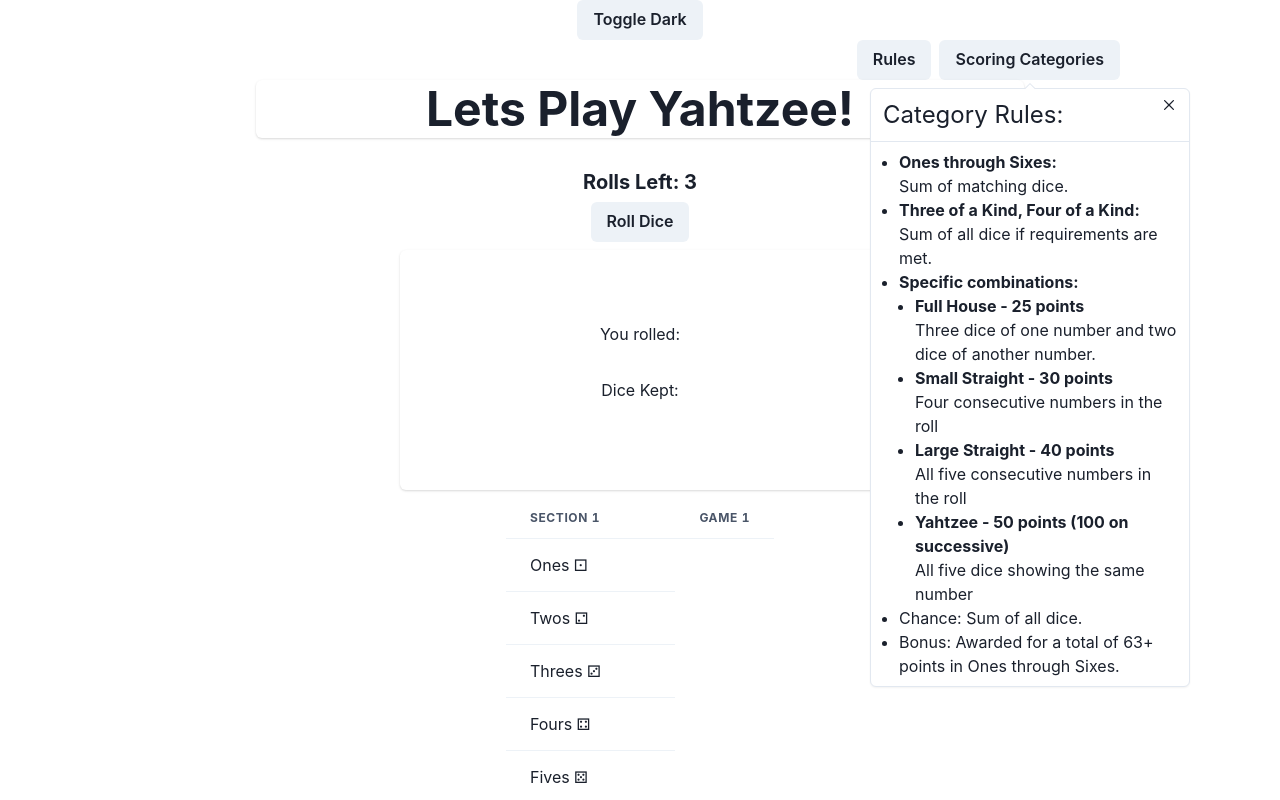
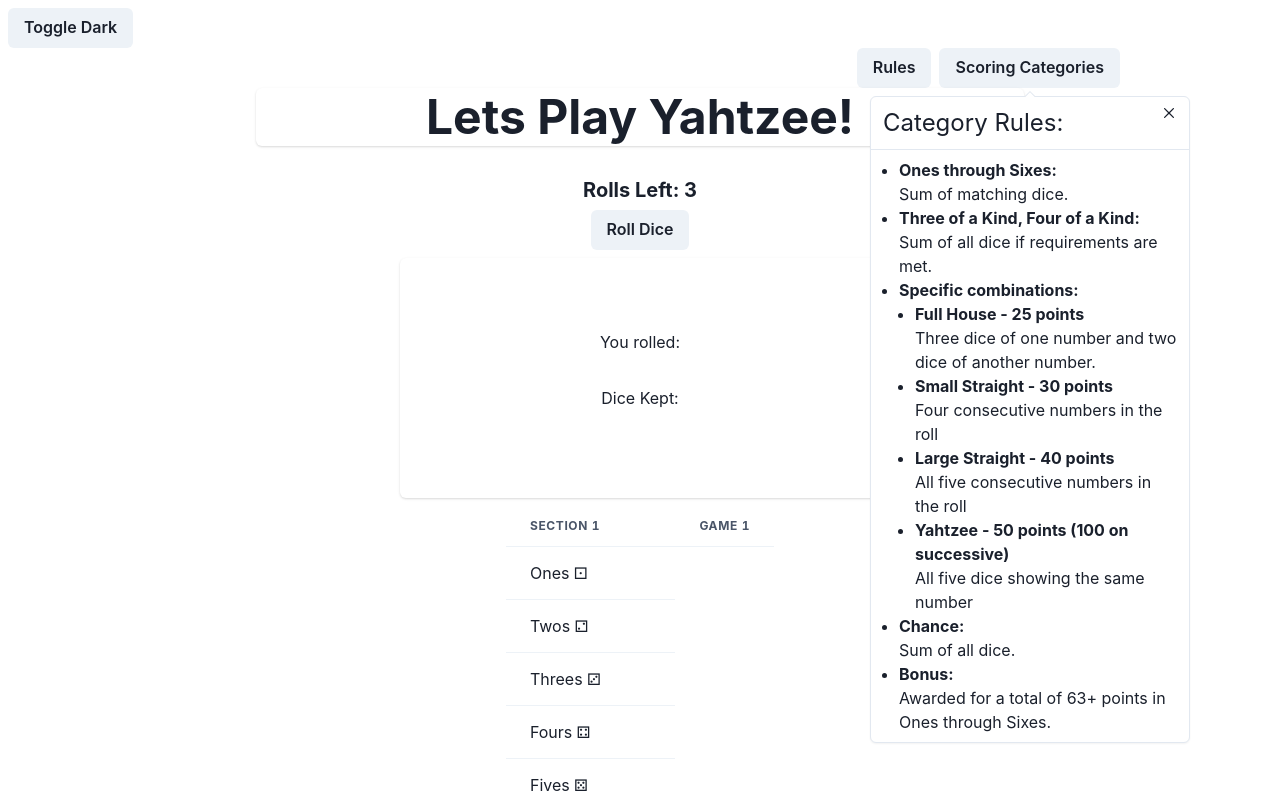
Before and after one commit to TomOwen93/yahtzee-react, a React (Vite) app: page / in a window 1280 px wide. Both pictures are taken after a click on the button "Scoring Categories". Shown: the top 800 px of the page. Built offline with nearby package versions, Linux system fonts and the light colour scheme.

Commit message:
fix formatting buttons, rules category

```diff
--- a/src/components/App.tsx
+++ b/src/components/App.tsx
@@ -11,7 +11,6 @@
     PopoverContent,
     PopoverHeader,
     PopoverTrigger,
-    VStack,
     useColorMode,
 } from "@chakra-ui/react";
 import "./App.css";
@@ -24,13 +23,13 @@
 
     return (
         <>
-            <VStack spacing={"2rem"}>
-                <header>
-                    <Button onClick={toggleColorMode}>
-                        Toggle {colorMode === "light" ? "Dark" : "Light"}
-                    </Button>
-                </header>
-            </VStack>
+            <Button
+                marginTop="0.5rem"
+                marginLeft={"0.5rem"}
+                onClick={toggleColorMode}
+            >
+                Toggle {colorMode === "light" ? "Dark" : "Light"}
+            </Button>
 
             <Flex justifyContent={"flex-end"}>
                 <Popover>
--- a/src/components/CategoryRules.tsx
+++ b/src/components/CategoryRules.tsx
@@ -35,9 +35,13 @@
                     </ListItem>
                 </UnorderedList>
             </ListItem>
-            <ListItem>Chance: Sum of all dice.</ListItem>
             <ListItem>
-                Bonus: Awarded for a total of 63+ points in Ones through Sixes.
+                {" "}
+                <Text as="b">Chance:</Text> <br /> Sum of all dice.
+            </ListItem>
+            <ListItem>
+                <Text as="b"> Bonus: </Text> <br /> Awarded for a total of 63+
+                points in Ones through Sixes.
             </ListItem>
         </UnorderedList>
     </>
```
